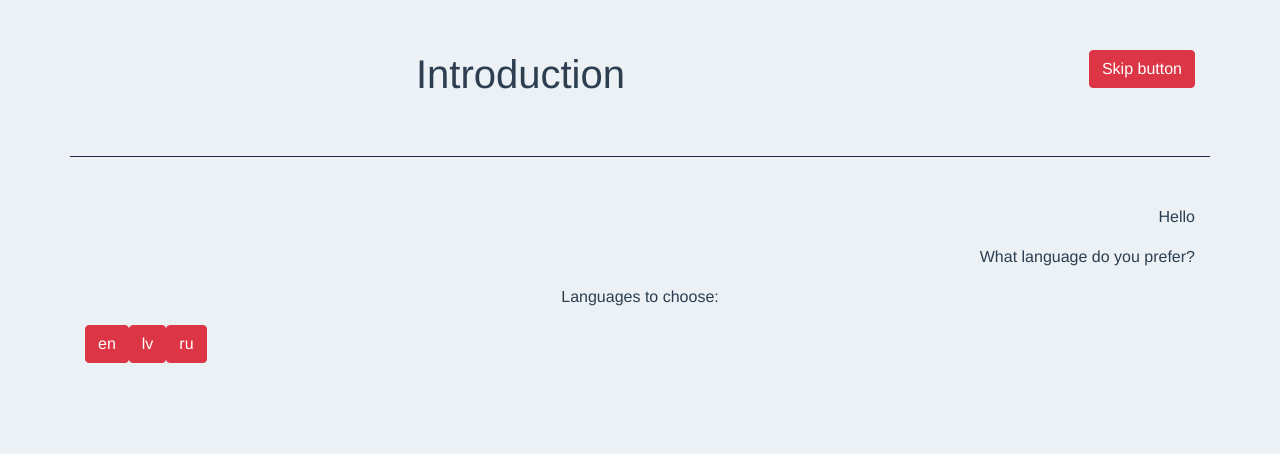
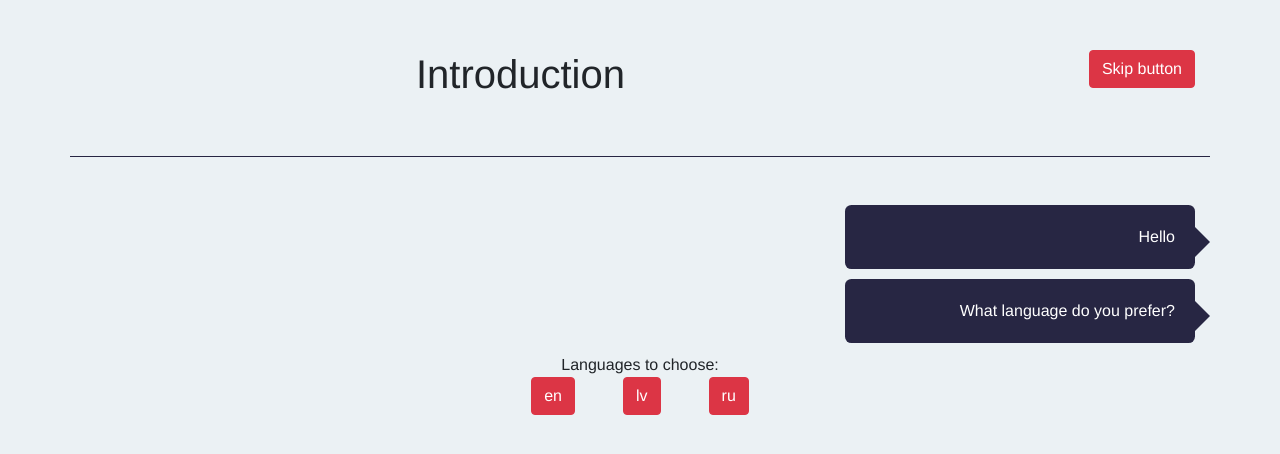
Before and after one commit to AlMuz/VUE-AlmuzWebsite, a Vue app in the folder client/: page / in a window 1280 px wide. Shown: the top 454 px of the page. Built offline with nearby package versions, Linux system fonts and the light colour scheme.

Commit message:
More changes conversation layout

```diff
--- a/client/src/App.vue
+++ b/client/src/App.vue
@@ -28,18 +28,18 @@ export default {
 </script>
 
 <style>
+  body {
+    background-color: #ebf1f4!important;
+  }
   #app {
     font-family: "Avenir", Helvetica, Arial, sans-serif;
     -webkit-font-smoothing: antialiased;
     -moz-osx-font-smoothing: grayscale;
-  color: #2c3e50;
-  background-color: #ebf1f4;
-  height: 100vh;
   }
   .fade-enter-active, .fade-leave-active {
     transition: opacity .5s;
   }
-.fade-enter, .fade-leave-to /* .fade-leave-active below version 2.1.8 */ {
+  .fade-enter, .fade-leave-to {
     opacity: 0;
   }
 </style>
--- a/client/src/layouts/Conversation.vue
+++ b/client/src/layouts/Conversation.vue
@@ -4,10 +4,13 @@
     <b-container class="mt-5">
       <transition-group name="slide">
         <b-row v-for="(value, index) in chat" :key="index" :class="value.person">
-          <b-col md="12">
-            <p v-if="value.text" v-html="value.text"></p>
-            <p v-if="value.translation">{{ $t("conversation."+value.translation) }}</p>
-            <b-button v-if="value.languages" v-for="language in value.languages" variant="danger" v-on:click="languageSelected(language)">{{language}}</b-button>
+          <b-col md="4">
+            <div class="bubble">
+              <p v-if="value.text" v-html="value.text"></p>
+              <p v-if="value.translation">{{ $t("conversation."+value.translation) }}</p>
+              <b-button v-if="value.languages" v-for="language in value.languages" variant="danger" v-on:click="languageSelected(language)" class="mx-4">{{language}}</b-button>
+              <b-input v-if="value.input && value.input == 'name'" id="inline-form-input" :placeholder="$t('conversation.name')" v-model="nameInput" v-on:keyup.enter="submitName"></b-input>
+            </div>
           </b-col>
         </b-row>
       </transition-group>
@@ -21,15 +24,18 @@ import ConversationHeader from '@/components/ConversationHeader';
 export default {
   data() {
     return {
+      nameInput: '',
       preDefinedChat: [
-        {person: "robot", text: "Hello"},
-        {person: "robot", text: "What language do you prefer?"},
-        {person: "information", text: "Languages to choose:"},
-        {person: "person", languages: this.$store.getters.getLanguages},
-        {person: "information", translation: "choosedLanguage"},
-        {person: "robot", translation: "great"},
-        {person: "robot", translation: "nameYourself"},
-        {person: "person", translation: "choosedLanguage"},
+        {step: 1, person: "robot", text: "Hello"},
+        {step: 1, person: "robot", text: "What language do you prefer?"},
+        {step: 1, person: "information", text: "Languages to choose:"},
+        {step: 1, person: "information", languages: this.$store.getters.getLanguages},
+        {step: 2, person: "information", translation: "choosedLanguage"},
+        {step: 2, person: "robot", translation: "great"},
+        {step: 2, person: "robot", translation: "nameYourself"},
+        {step: 2, person: "person", input: "name"},
+        {step: 3, person: "robot", text: "Dummy text"},
+        {step: 3, person: "robot", text: "Dummy text"},
       ],
       chat: [],
       selectedLanguage: null
@@ -40,38 +46,95 @@ export default {
   },
   methods: {
     languageSelected(language) {
+
       this.selectedLanguage = language;
       this.$store.dispatch('changeLanguage', language);
+
+      this.chat.pop();
+
       setTimeout(() => {
-        this.chat.pop();
-        for (var i = 0; i < 3; i++) {
-          this.setTimeoutFunction(i, this.preDefinedChat[i + 4]);
-        }
+        this.renderStep(2);
       }, 1000);
     },
     setTimeoutFunction(key, value) {
       setTimeout(() => {
         this.chat.push(value)
       }, 1000 * key);
+    },
+    submitName() {
+      this.$store.dispatch('changeVisitorName', this.nameInput);
+      const thirdStep = this.preDefinedChat.filter(value => value.step == 3);
+
+      setTimeout(() => {
+        this.renderStep(3);
+      }, 1000);
+      // this.$store.dispatch('skipIntro');
+    },
+    renderStep(step) {
+      const stepsData = this.preDefinedChat.filter(value => value.step == step);
+
+      // "this" in function below cant be reached
+      var that = this;
+      stepsData.forEach(function(item, i) {
+        that.setTimeoutFunction(i, item);
+      })
     }
   },
   created() {
-    for (var i = 0; i < 4; i++) {
-      this.setTimeoutFunction(i, this.preDefinedChat[i]);
-    }
+    this.renderStep(1);
   }
 }
 </script>
 
 <style lang="css" scoped>
   #chat .robot {
+    justify-content: flex-end !important;
     text-align: right !important;
   }
-  #chat .person {
-    text-align: left !important;
+  #chat .robot .bubble {
+    background: #272643;
+    border-radius: .4em;
+    color: #FFF;
+    padding: 20px;
+    margin-bottom: 10px;
+  }
+  #chat .robot .bubble:after {
+  	content: '';
+  	position: absolute;
+  	right: 0;
+  	top: 50%;
+  	width: 0;
+  	height: 0;
+  	border: 20px solid transparent;
+  	border-left-color: #272643;
+  	border-right: 0;
+  	margin-top: -20px;
+  }
+  #chat .person .bubble {
+    color: #272643;
+    border-radius: .4em;
+    background: #FFF;
+    padding: 20px;
+    margin-bottom: 10px;
+  }
+  #chat .person .bubble:after {
+  	content: '';
+  	position: absolute;
+  	left: 0;
+  	top: 50%;
+  	width: 0;
+  	height: 0;
+  	border: 20px solid transparent;
+  	border-right-color: #FFF;
+  	border-left: 0;
+  	margin-top: -20px;
   }
   #chat .information {
+    justify-content: center!important;
     text-align: center !important;
+  }
+  #chat .bubble > * {
+    margin: 0;
   }
   .slide-enter {
     opacity: 0;
@@ -86,7 +149,6 @@ export default {
     animation: slide-out 1s ease-out forwards;
     transition: opacity 1s;
     opacity: 0;
-    position: absolute;
   }
   .slide-move {
     transition: transform 1s;
--- a/client/src/store.js
+++ b/client/src/store.js
@@ -8,7 +8,8 @@ export default new Vuex.Store({
   state: {
     selectedLanguage: null,
     languages: [],
-    layout: null
+    layout: null,
+    visitorName: 'Anonym'
   },
 
   getters: {
@@ -20,6 +21,9 @@ export default new Vuex.Store({
     },
     getLayout(state) {
       return state.layout;
+    },
+    getVisitorName(state) {
+      return state.visitorName;
     }
   },
 
@@ -34,6 +38,9 @@ export default new Vuex.Store({
     },
     setIntroSkip(state) {
       state.layout = 'DefaultLayout';
+    },
+    setVisitorName(state, name) {
+      state.visitorName = name;
     }
   },
 
@@ -63,6 +70,9 @@ export default new Vuex.Store({
       i18n.locale = language;
       localStorage.setItem('language', language);
       commit('changeLanguage', language);
+    },
+    changeVisitorName({commit}, name) {
+      commit('setVisitorName', name);
     }
   },
 });
```
Lines whose indentation alone changed are shown as unchanged.
